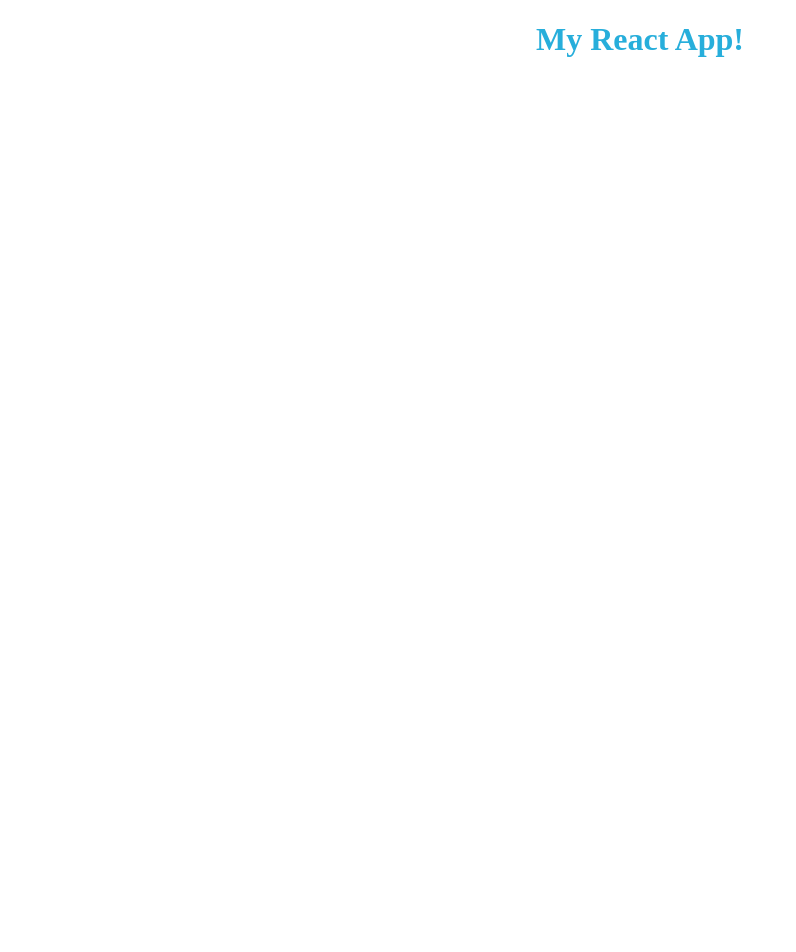
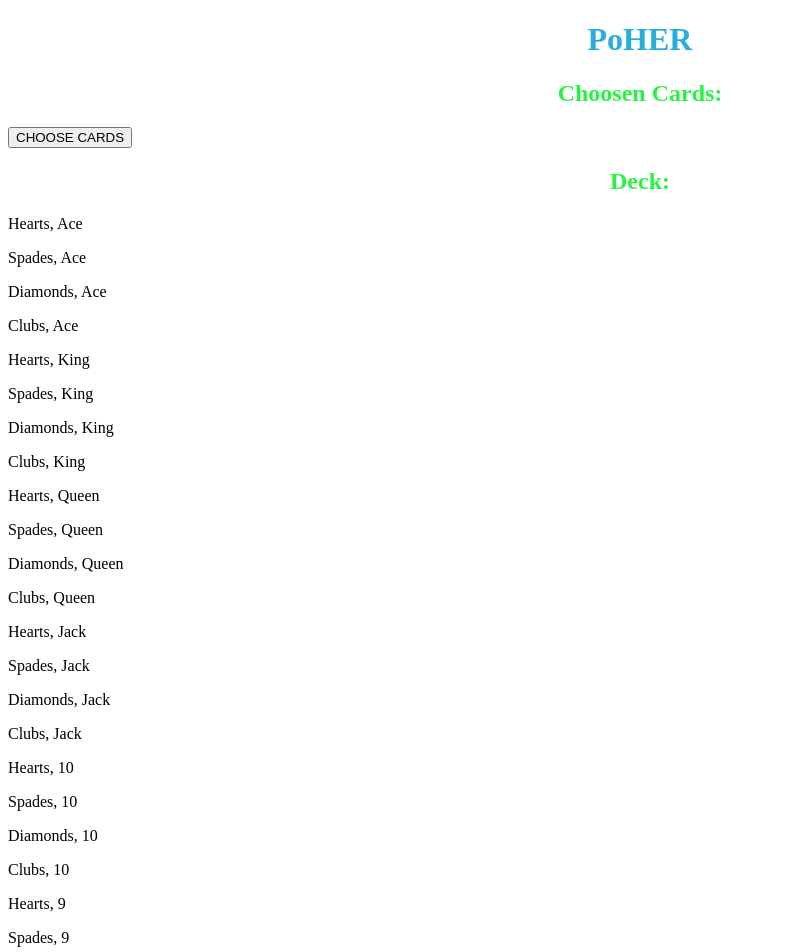
Before and after one commit to navernoe/PokerSpace, a React app: page / in a window 1280 px wide. Shown: the top 952 px of the page, without its empty margins (0-796 px from the left). Before the commit the page ends 800 px from the top, so only its background shows below. Built offline with nearby package versions, Linux system fonts and the light colour scheme.

Commit message:
class 'Deck' added

```diff
--- a/package.json
+++ b/package.json
@@ -16,6 +16,7 @@
     },
     "dependencies": {
         "@babel/plugin-proposal-class-properties": "^7.8.3",
+        "lodash": "^4.17.15",
         "react": "^16.13.1",
         "react-dom": "^16.13.1"
     }
--- /dev/null
+++ b/src/classes/Deck.js
@@ -0,0 +1,77 @@
+import _ from "lodash";
+
+export default class Deck {
+
+    constructor() {
+
+        this._cardsSuit = [
+            "Hearts",
+            "Spades",
+            "Diamonds",
+            "Clubs"
+        ];
+
+        this._cardsFaceValue = [
+            "Ace",
+            "King",
+            "Queen",
+            "Jack",
+            "10",
+            "9",
+            "8",
+            "7",
+            "6",
+            "5",
+            "4",
+            "3",
+            "2"
+        ];
+
+        this.cards = this.createDeck();
+        this.choosenCards = [];
+    }
+
+    // новая колода из всех возможных карт
+    createDeck() {
+
+        const newDeck = [];
+
+        this._cardsFaceValue.forEach((faceValue) => {
+
+            this._cardsSuit.forEach((suit) => {
+                const newCard = {
+                    faceValue,
+                    suit
+                }
+
+                newDeck.push(newCard);
+            });
+        });
+
+        return newDeck;
+    }
+
+    // перемешивает колоду
+    shuffleCards() {
+       this.cards = _.shuffle(this.cards);
+    }
+
+    // берет из колоды указанное кол-во карт
+    getCards(count) {
+        const choosenCards = this.chooseCards(count);
+        this.choosenCards.push(...choosenCards);
+        this.removeCardsFromDeck(choosenCards);
+    }
+
+    // выбирает в колоде указанное кол-во карт
+    chooseCards(count) {
+        return _.take(this.cards, count);
+    }
+
+    // удаляет из колоды указанные карты
+    removeCardsFromDeck(cards) {
+        _.pullAll(this.cards, cards);
+    }
+
+
+}
--- a/src/components/App.js
+++ b/src/components/App.js
@@ -1,12 +1,55 @@
 import React, { Component } from "react";
 
+import Deck from "../classes/Deck";
 import '../styles/App.css';
 
+const deck = new Deck;
 class App extends Component {
+
+    state = {
+        deck
+    }
+
+    setDeckState() {
+        const deck = this.state.deck;
+        this.setState({ deck });
+    }
+
+    shuffleCards() {
+        this.state.deck.shuffleCards();
+        this.setDeckState();
+    }
+
+    chooseCards(count) {
+        this.state.deck.getCards(count);
+        this.setDeckState();
+    }
+
     render() {
+
         return (
             <div>
-                <h1>My React App!</h1>
+                <h1>PoHER</h1>
+
+                <h2>Choosen Cards:</h2>
+                {
+                    this.state.deck.choosenCards.map((card) =>
+
+                        <p>{ card.suit }, { card.faceValue }</p>
+                    )
+                }
+                <button onClick = { this.chooseCards.bind(this, 2) } > CHOOSE CARDS </button>
+
+
+                <h2>Deck:</h2>
+                {
+                    this.state.deck.cards.map((card) =>
+
+                        <p>{ card.suit }, { card.faceValue }</p>
+                    )
+                }
+                <button onClick = { this.shuffleCards.bind(this) } > SHUFFLE! </button>
+
             </div>
         );
     }
--- a/src/styles/App.css
+++ b/src/styles/App.css
@@ -2,3 +2,8 @@ h1 {
     color: #27aedb;
     text-align: center;
 }
+
+h2 {
+    color: #27f342;
+    text-align: center;
+}
```
